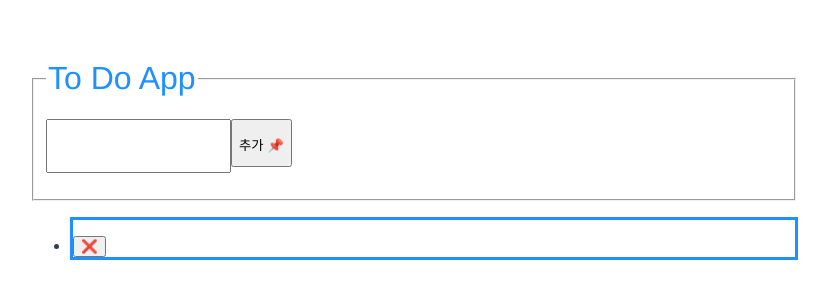
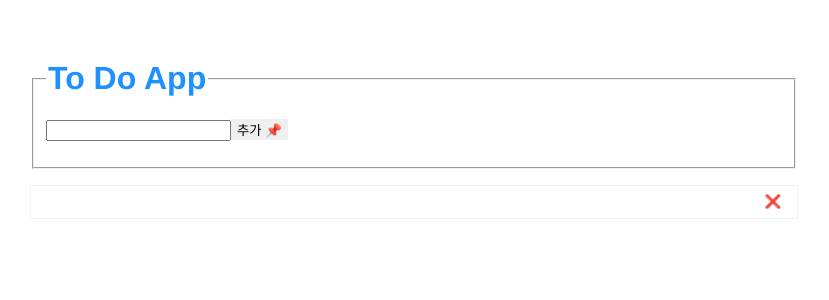
Before and after one commit to imseongtae/vue3-todo-app, a Vue app: page / in a window 1280 px wide. Shown: the top 300 px of the page, without its empty margins (226-1055 px from the left). Built offline with nearby package versions, Linux system fonts and the light colour scheme.

Commit message:
feat: Update ui scss to include todo-item style

```diff
--- a/src/scss/_ui.scss
+++ b/src/scss/_ui.scss
@@ -3,13 +3,45 @@
   &__title {
     color: dodgerblue;
     font-size: 2rem;
+    font-weight: 700;
+  }
+  &__input-container {
+		height: 3rem;
+    line-height: 3rem;
+    display: flex;
   }
 	&__input {
-		height: 3rem;
-		line-height: 3rem;
+		// height: 3rem;
+    // line-height: 3rem;
+    flex-grow: 1;
   }
   &__submit-btn {
-    height: 3rem;
-		line-height: 3rem;
+    // height: 3rem;
+    // line-height: 3rem;
+    border: none;
   }
 }
+
+.todo-list {
+  padding: 0;
+}
+.todo-item {
+  list-style: none;
+  display: flex;
+  padding: 0 10px;
+  border: 1px solid #f3f3f3;
+  border-bottom: none;
+  &:last-child {
+    border: 1px solid #f3f3f3;
+  }
+  // &__content {
+
+  // }
+  &__btn {
+    margin-left: auto;
+    border: none;
+    background-color: transparent;
+    user-select: none;
+  }
+
+}
```
